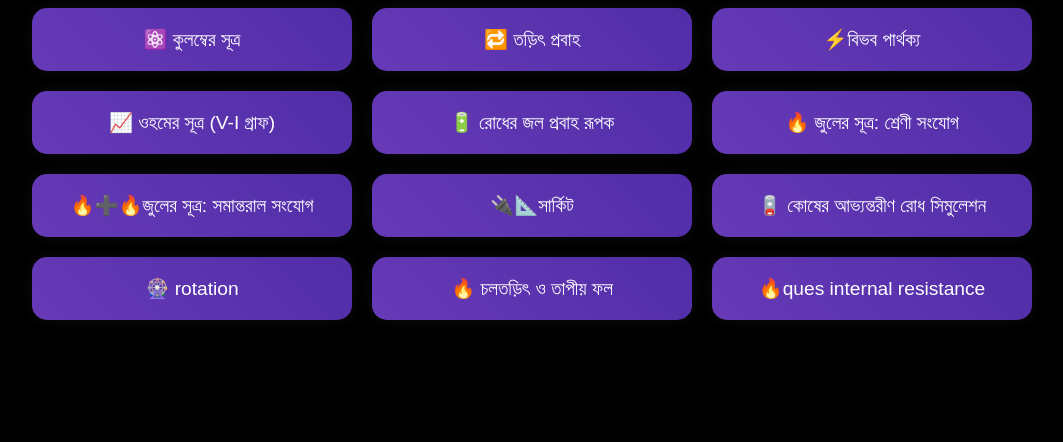
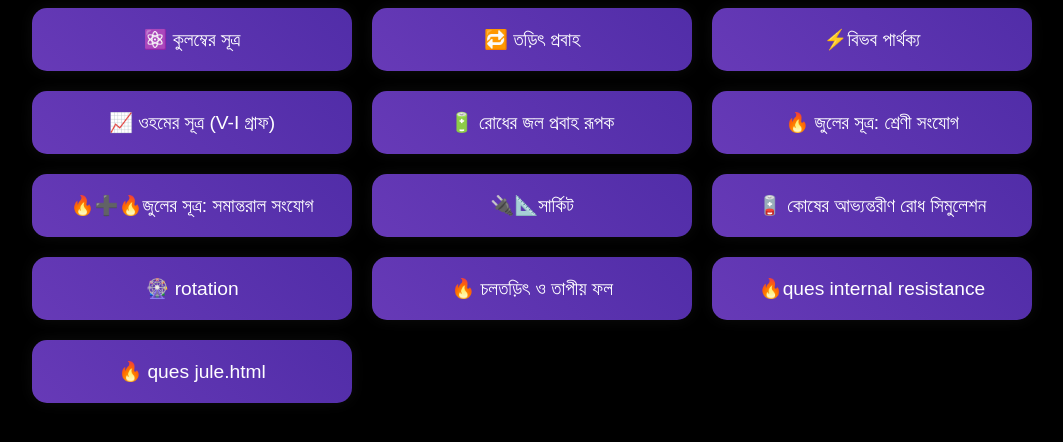
Before and after one commit to Subhramehedi/physicsClass10, a plain HTML site: page AllAnimationsMenu.html in a window 1280 px wide. Shown: the part 144-586 px from the top of the page, without its empty margins (108-1171 px from the left). Drawn offline with Linux system fonts and the light colour scheme.

Commit message:
Update AllAnimationsMenu.html

```diff
--- a/AllAnimationsMenu.html
+++ b/AllAnimationsMenu.html
@@ -81,6 +81,7 @@
     <button class="sim-button" onclick="location.href='rubi.html'">🎡 rotation</button>
     <button class="sim-button" onclick="location.href='চলতড়িৎ ও তাপীয় ফল - ইন্টারেক্টিভ অ্যানিমেশন.html'">🔥 চলতড়িৎ ও তাপীয় ফল</button>
     <button class="sim-button" onclick="location.href='ques internal resistance.html'">🔥ques internal resistance </button>
+    <button class="sim-button" onclick="location.href='ques ule.html'">🔥 ques jule.html</button>
   </div>
 </body>
 </html>
```
